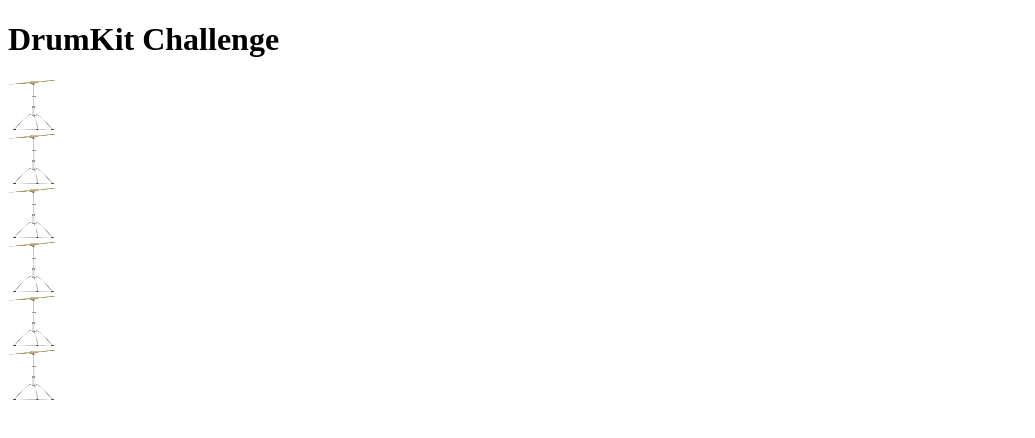
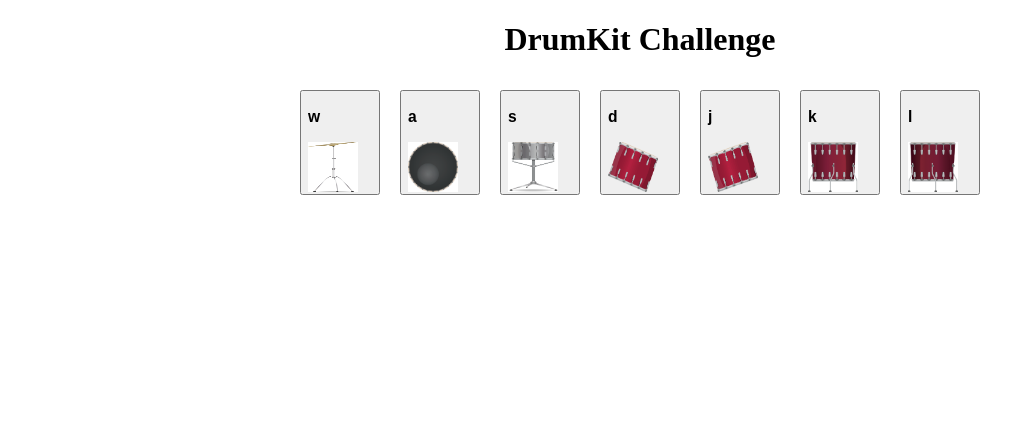
Before and after one commit to amalendu123/Drum-tinker, a plain HTML site: page index.html in a window 1280 px wide. Shown: the whole page, without its empty margins (0-1035 px from the left). Drawn offline with Linux system fonts and the light colour scheme.

Commit message:
css setup done

```diff
--- a/index.html
+++ b/index.html
@@ -7,26 +7,47 @@
     <link rel="stylesheet" type="text/css" href="style.css">
 </head>
 <body>
-    <h1>DrumKit Challenge</h1>
+    <h1 class="heading">DrumKit Challenge</h1>
     <div class="key">
-        <div class="image">
+        <button class="w image">
+            <h3>w</h3>
             <img src="images/crash.png" height="50" width="50">
-        </div>
-        <div class="image">
-            <img src="images/crash.png" height="50" width="50">
-        </div>
-        <div class="image">
-            <img src="images/crash.png" height="50" width="50">
-        </div>
-        <div class="image">
-            <img src="images/crash.png" height="50" width="50">
-        </div>
-        <div class="image">
-            <img src="images/crash.png" height="50" width="50">
-        </div>
-        <div class="image">
-            <img src="images/crash.png" height="50" width="50">
-        </div>
+        </button>
+        <button class="a image">
+            <h3>a</h3>
+            <img src="images/kick.png" height="50" width="50" >
+        </button>
+
+        <button class="s image">
+            <h3>s</h3>
+            <img src="images/snare.png" height="50" width="50">
+
+        </button>
+
+        <button class="d image">
+            <h3>d</h3>
+            <img src="images/tom1.png" height="50" width="50">
+
+
+        </button>
+        <button class="j image">
+
+            <h3>j</h3>
+            <img src="images/tom2.png" height="50" width="50">
+        </button>
+
+        <button class="k image">
+
+            <h3>k</h3>
+            <img src="images/tom3.png" height="50" width="50">
+        </button>
+
+        <button class="l image">
+            <h3>l</h3>
+            <img src="images/tom4.png" height="50" width="50">
+
+        </button>
     </div>
+    <script src="index.js" charset="UTF-8"></script>
 </body>
 </html>
--- a/style.css
+++ b/style.css
@@ -0,0 +1,22 @@
+html{
+    height: 100%;
+    width: 100%;
+    margin: auto;
+}
+.heading{
+    text-align: center;
+    font-weight:800;
+}
+.key{
+    display: flex;
+    flex-direction: row;
+    align-items: center;
+    justify-content: center;
+}
+.image{
+    margin: 10px;
+    height: 100;
+    width: 80px;
+    display: flex;
+    flex-direction: column;
+}
```
Also changed, not shown: index.js (added).
